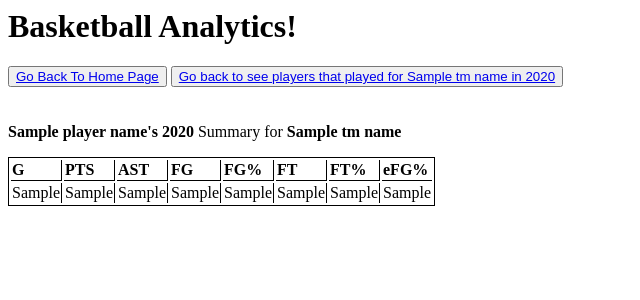
After one commit to CalderLund/BBall-Analytics, a Django app: template src/templates/playerInfoFromAYear.html in a window 1280 px wide. The commit adds this page. Shown: the top 300 px of the page, without its empty margins (0-640 px from the left). Run offline with Django 3.2, Linux system fonts and the light colour scheme; the template is opened without the code that fills it: most values are stand-ins (such as "Sample title", 1, 10 or a date in 2020).

Commit message:
Implemented feature to navigate and view player stats

```diff
--- a/src/cs348_demo/urls.py
+++ b/src/cs348_demo/urls.py
@@ -17,7 +17,7 @@ from django.contrib import admin
 from django.urls import path
 
 from teams.views import home_view, teamsInYear_view, yearsOfATeam_view, teamInfoInYear_view
-from players.views import playerSetup, playerFiltering
+from players.views import playerSetup, playerFiltering, playerInfo_view, playerStats_view
 
 urlpatterns = [
     path('admin/', admin.site.urls),
@@ -27,4 +27,6 @@ urlpatterns = [
     path("players/filter/<str:json>", playerFiltering),
     path("team/<str:tmId>/<str:tmName>/", yearsOfATeam_view),
     path("team/<str:tmId>/<str:tmName>/<int:year>/", teamInfoInYear_view),
+    path("player_stats/<str:tmId>/<str:tmName>/<int:year>/", playerInfo_view),
+    path("player_stats/<str:tmId>/<str:tmName>/<int:year>/<str:playerName>/", playerStats_view),
 ]
--- /dev/null
+++ b/src/templates/playerInfoFromAYear.html
@@ -0,0 +1,30 @@
+<h1>Basketball Analytics!</h1>
+
+<button><a href="/">Go Back To Home Page</a></button>
+
+<button style="margin-bottom: 20px"><a href="/player_stats/{{tmId}}/{{tmName}}/{{year}}">Go back to see players that played for {{tmName}} in {{year}}</a></button>
+
+<p><strong>{{playerName}}'s</strong> <strong>{{year}}</strong> Summary for <strong>{{tmName}}</strong></p>
+
+<table style="border: 1px solid black">
+    <th style="text-align: left; border-bottom: 1px solid black; border-right: 1px solid black">G</th>
+    <th style="text-align: left; border-bottom: 1px solid black; border-right: 1px solid black">PTS</th>
+    <th style="text-align: left; border-bottom: 1px solid black; border-right: 1px solid black">AST</th>
+    <th style="text-align: left; border-bottom: 1px solid black; border-right: 1px solid black">FG</th>
+    <th style="text-align: left; border-bottom: 1px solid black; border-right: 1px solid black">FG%</th>
+    <th style="text-align: left; border-bottom: 1px solid black; border-right: 1px solid black">FT</th>
+    <th style="text-align: left; border-bottom: 1px solid black; border-right: 1px solid black">FT%</th>
+    <th style="text-align: left; border-bottom: 1px solid black">eFG%</th>
+    {% for stats in player_stats %}
+        <tr>
+            <td style="text-align: left; border-right: 1px solid black">{{stats.0}}</td>
+            <td style="text-align: left; border-right: 1px solid black">{{stats.1}}</td>
+            <td style="text-align: left; border-right: 1px solid black">{{stats.2}}</td>
+            <td style="text-align: left; border-right: 1px solid black">{{stats.3}}</td>
+            <td style="text-align: left; border-right: 1px solid black">{{stats.4}}</td>
+            <td style="text-align: left; border-right: 1px solid black">{{stats.5}}</td>
+            <td style="text-align: left; border-right: 1px solid black">{{stats.6}}</td>
+            <td style="text-align: left">{{stats.7}}</td>
+        </tr>
+    {% endfor %}
+</table>
```
Also changed, not shown: src/players/models.py (+22 -2 lines), src/players/views.py (+25 -1 lines), src/templates/playersStatsInYear.html (added, +28 -0 lines), src/templates/teamInfoInYear.html (+5 -3 lines).
